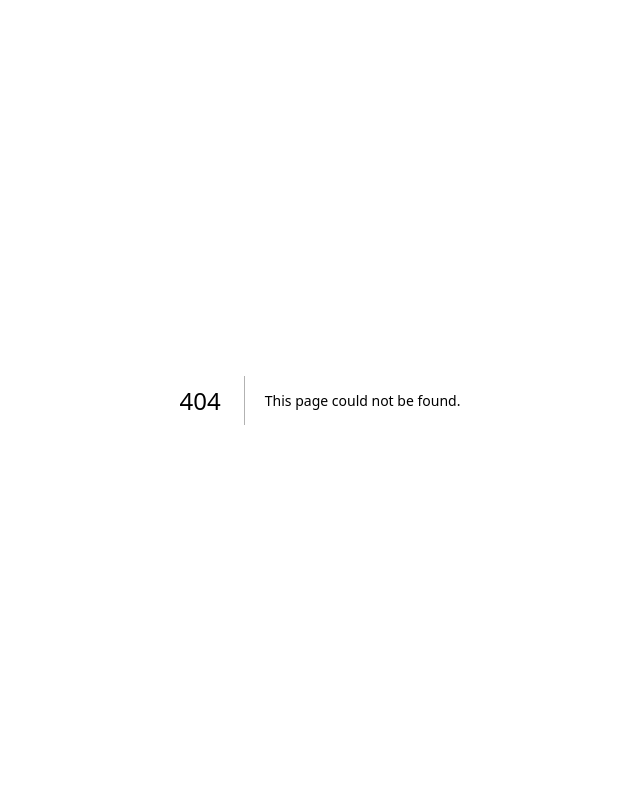
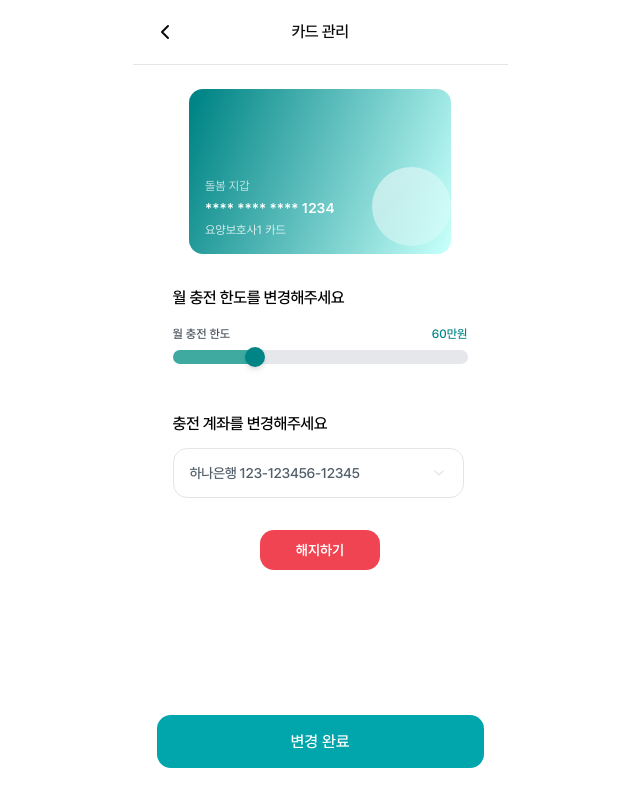
Before and after one commit to HanaroCare/hanaro-care-main, a Next.js app in the folder client/: page /card/settings in a window 1280 px wide. Before the commit this address had no page. Shown: the whole page, without its empty margins (320-960 px from the left). Built offline with nearby package versions, Linux system fonts and the light colour scheme.

Commit message:
HN-38-feat/돌봄지갑 카드 송금 및 설정 변경 UI 초안
- 카드 송금 화면 (숫자 키패드, 빠른 금액 선택)
- 카드 설정 변경 화면 (월 충전 한도 슬라이더, 충전 계좌 변경)
- 해지 완료 팝업 (CancelModal)

```diff
--- /dev/null
+++ b/client/app/card/charge/page.tsx
@@ -0,0 +1,117 @@
+"use client";
+
+import { useState } from "react";
+import { useRouter } from "next/navigation";
+import { ChevronLeft } from "lucide-react";
+
+const QUICK_AMOUNTS = ["1만", "5만", "10만"];
+
+export default function CardChargePage() {
+  const router = useRouter();
+  const [amount, setAmount] = useState("");
+
+  const handleKeypad = (val: string) => {
+    if (val === "delete") {
+      setAmount((prev) => prev.slice(0, -1));
+    } else {
+      setAmount((prev) => prev + val);
+    }
+  };
+
+  const handleQuick = (val: string) => {
+    const num = val.replace("만", "0000");
+    setAmount((prev) => String(Number(prev || "0") + Number(num)));
+  };
+
+  const formatted = amount ? Number(amount).toLocaleString() : "";
+
+  return (
+    <div className="relative min-h-screen bg-white">
+      {/* 헤더 */}
+      <div className="flex justify-between items-center px-4 h-[65px] border-b border-black/10 sticky top-0 bg-white z-10">
+        <button className="p-1" onClick={() => router.back()}>
+          <ChevronLeft size={24} color="#0A0A0A" />
+        </button>
+        <span className="text-base font-medium tracking-tight text-[#0A0A0A]">카드 관리</span>
+        <div className="w-8" />
+      </div>
+
+      {/* 카드명 */}
+      <div className="px-6 mt-8">
+        <p className="text-xl font-medium text-hana-black-900 tracking-tight">
+          요양보호사1 카드로
+        </p>
+      </div>
+
+      {/* 금액 표시 */}
+      <div className="px-6 mt-8">
+        <p className="text-[30px] font-medium tracking-tight text-hana-black-500">
+          {formatted ? `${formatted}원` : "얼마를 보낼까요?"}
+        </p>
+      </div>
+
+      {/* 출금 계좌 */}
+      <div className="px-6 mt-6">
+        <div className="flex items-center justify-between w-full h-[76px] px-4 border border-[#E3E5E8] rounded-xl bg-white">
+          <div>
+            <p className="text-sm font-medium tracking-tight text-hana-black-500">
+              하나은행 123-123456-12345
+            </p>
+            <p className="text-sm font-medium tracking-tight text-hana-black-800 mt-1">
+              1,454,927원
+            </p>
+          </div>
+          <ChevronLeft size={16} color="#E5E5E5" className="rotate-180" />
+        </div>
+      </div>
+
+      {/* 빠른 금액 선택 */}
+      <div className="flex justify-center gap-3 mt-4">
+        {QUICK_AMOUNTS.map((q) => (
+          <button
+            key={q}
+            onClick={() => handleQuick(q)}
+            className="px-3 py-1.5 bg-hana-silver-100 rounded-xl text-xs text-hana-black-900"
+          >
+            {q}
+          </button>
+        ))}
+      </div>
+
+      {/* 키패드 */}
+      <div className="absolute bottom-0 left-0 right-0 bg-white">
+        <div className="grid grid-cols-3">
+          {["1","2","3","4","5","6","7","8","9","","0","delete"].map((key) => (
+            <button
+              key={key}
+              onClick={() => key && handleKeypad(key)}
+              className="h-[75px] flex items-center justify-center text-xl font-semibold text-hana-black-900 active:bg-hana-silver-50"
+            >
+              {key === "delete" ? (
+                <svg width="24" height="24" viewBox="0 0 24 24" fill="none">
+                  <path d="M9 3H5a2 2 0 00-2 2v14a2 2 0 002 2h14a2 2 0 002-2V9l-6-6z" stroke="#01A5AC" strokeWidth="2.5" strokeLinecap="round" strokeLinejoin="round"/>
+                  <path d="M15 9l-6 6M9 9l6 6" stroke="#01A5AC" strokeWidth="2.5" strokeLinecap="round"/>
+                </svg>
+              ) : key === "" ? (
+                ""
+              ) : (
+                key
+              )}
+            </button>
+          ))}
+        </div>
+
+        {/* 완료 버튼 */}
+        <div className="px-6 pb-6 pt-2">
+          <button
+            disabled={!amount}
+            onClick={() => router.back()}
+            className="w-full h-[53px] rounded-xl bg-hana-ez-600 text-white text-base font-medium disabled:bg-gray-200 disabled:text-gray-400 transition-colors"
+          >
+            완료
+          </button>
+        </div>
+      </div>
+    </div>
+  );
+}
--- /dev/null
+++ b/client/app/card/settings/components/CancelModal.tsx
@@ -0,0 +1,25 @@
+"use client";
+
+import { X } from "lucide-react";
+
+interface CancelModalProps {
+  onClose: () => void;
+}
+
+export default function CancelModal({ onClose }: CancelModalProps) {
+  return (
+    <div className="fixed inset-0 bg-black/30 flex items-center justify-center z-50">
+      <div className="w-[283px] bg-white rounded-3xl p-6 relative">
+        <button
+          onClick={onClose}
+          className="absolute top-4 right-4"
+        >
+          <X size={20} color="#3E454C" />
+        </button>
+        <p className="text-base font-medium text-hana-black-900 text-center mt-8 tracking-tight">
+          해지가 완료되었습니다.
+        </p>
+      </div>
+    </div>
+  );
+}
--- /dev/null
+++ b/client/app/card/settings/page.tsx
@@ -0,0 +1,115 @@
+"use client";
+
+import { useState } from "react";
+import { useRouter } from "next/navigation";
+import { ChevronLeft, ChevronDown } from "lucide-react";
+import CancelModal from "./components/CancelModal";
+import CardView from "../components/Cardview";
+
+const MIN = 100000;
+const MAX = 2000000;
+const STEP = 100000;
+
+export default function CardSettingsPage() {
+  const router = useRouter();
+  const [limitAmt, setLimitAmt] = useState(600000);
+  const [showCancelModal, setShowCancelModal] = useState(false);
+
+  const percent = ((limitAmt - MIN) / (MAX - MIN)) * 100;
+
+  return (
+    <div className="relative min-h-screen bg-white">
+      {/* 헤더 */}
+      <div className="flex justify-between items-center px-4 h-[65px] border-b border-black/10 sticky top-0 bg-white z-10">
+        <button className="p-1" onClick={() => router.back()}>
+          <ChevronLeft size={24} color="#0A0A0A" />
+        </button>
+        <span className="text-base font-medium tracking-tight text-[#0A0A0A]">카드 관리</span>
+        <div className="w-8" />
+      </div>
+
+      {/* 카드 미리보기 */}
+      <div className="flex justify-center mt-6">
+        <CardView cardNm="요양보호사1 카드" />
+      </div>
+
+      {/* 설정 섹션 */}
+      <div className="px-10 mt-8 flex flex-col gap-12">
+        {/* 월 충전 한도 변경 */}
+        <div>
+          <p className="text-base font-medium tracking-tight text-black">월 충전 한도를 변경해주세요</p>
+          <div className="mt-4 relative">
+            <div className="flex justify-between mb-2">
+              <span className="text-xs font-medium text-hana-black-700">월 충전 한도</span>
+              <span className="text-xs font-medium text-hana-green-700">
+                {(limitAmt / 10000).toFixed(0)}만원
+              </span>
+            </div>
+            <div className="relative h-[14px] flex items-center">
+              <div
+                className="absolute h-[14px] rounded-full w-full"
+                style={{
+                  background: `linear-gradient(90deg, rgba(13,148,136,0.8) 0%, rgba(13,148,136,0.8) ${percent}%, #E5E7EB ${percent}%, #E5E7EB 100%)`,
+                }}
+              />
+              <input
+                type="range"
+                min={MIN}
+                max={MAX}
+                step={STEP}
+                value={limitAmt}
+                onChange={(e) => setLimitAmt(Number(e.target.value))}
+                className="relative w-full appearance-none bg-transparent cursor-pointer
+                  [&::-webkit-slider-thumb]:appearance-none
+                  [&::-webkit-slider-thumb]:w-5
+                  [&::-webkit-slider-thumb]:h-5
+                  [&::-webkit-slider-thumb]:rounded-full
+                  [&::-webkit-slider-thumb]:bg-hana-green-700
+                  [&::-webkit-slider-thumb]:shadow-md"
+              />
+            </div>
+          </div>
+        </div>
+
+        {/* 충전 계좌 변경 */}
+        <div>
+          <p className="text-base font-medium tracking-tight text-black mb-3">충전 계좌를 변경해주세요</p>
+          <div className="flex items-center justify-between w-[291px] h-[50px] px-4 border border-[#E3E5E8] rounded-xl bg-white">
+            <span className="text-sm font-medium tracking-tight text-hana-black-600">
+              하나은행 123-123456-12345
+            </span>
+            <ChevronDown size={16} color="#E5E5E5" />
+          </div>
+        </div>
+      </div>
+
+      {/* 해지하기 버튼 */}
+      <div className="flex justify-center mt-8">
+        <button
+          onClick={() => setShowCancelModal(true)}
+          className="w-[120px] h-10 rounded-xl bg-hana-red-500 text-white text-sm font-semibold"
+        >
+          해지하기
+        </button>
+      </div>
+
+      {/* 변경 완료 버튼 */}
+      <div className="absolute bottom-8 left-0 right-0 px-6">
+        <button
+          onClick={() => router.back()}
+          className="w-full h-[53px] rounded-xl bg-hana-ez-600 text-white text-base font-medium hover:bg-hana-green-700 transition-colors"
+        >
+          변경 완료
+        </button>
+      </div>
+
+      {/* 해지 완료 모달 */}
+      {showCancelModal && (
+        <CancelModal onClose={() => {
+          setShowCancelModal(false);
+          router.push("/card");
+        }} />
+      )}
+    </div>
+  );
+}
```
